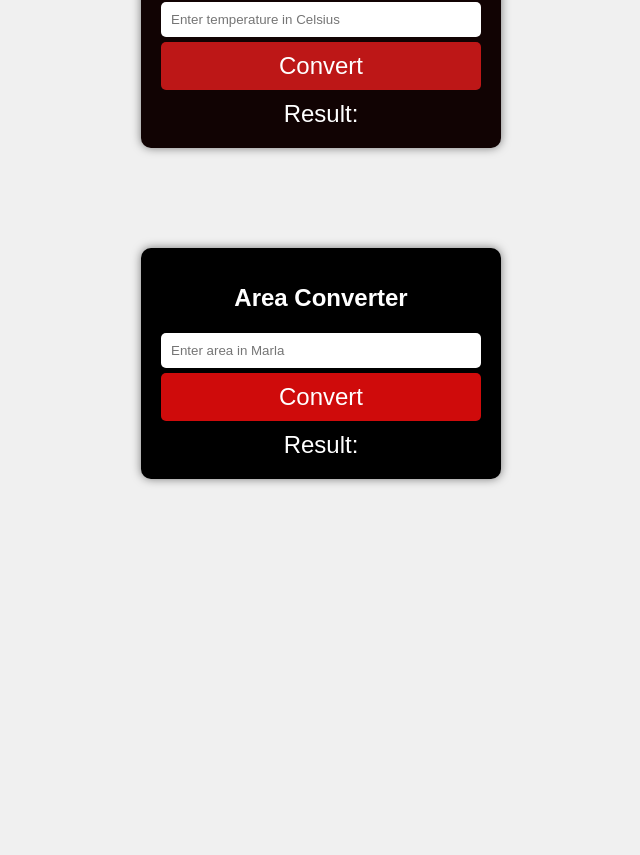
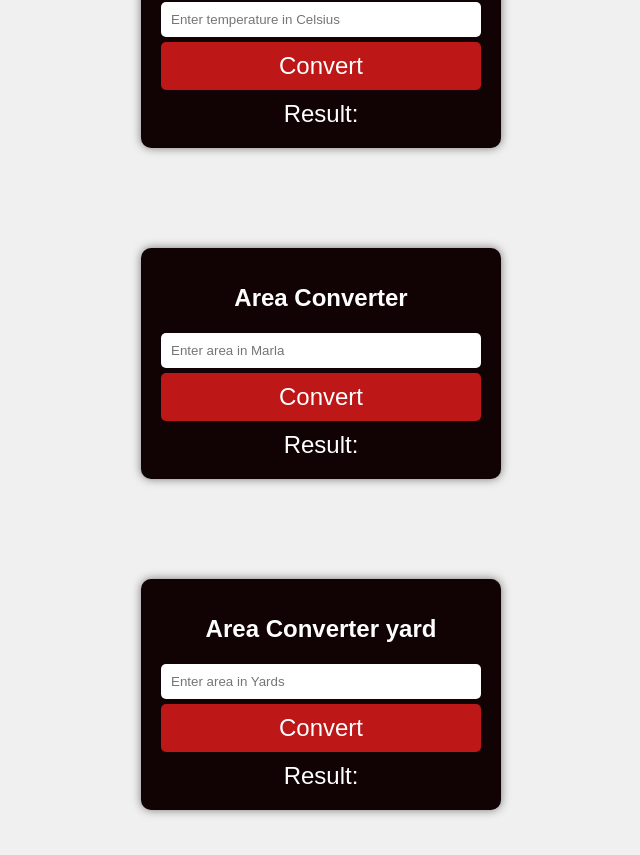
Before and after one commit to arsalan-ahmed7790/temperature-converter, a plain HTML site: page index.html in a window 1280 px wide. Shown: the part 183-1038 px from the top of the page, without its empty margins (319-959 px from the left). Before the commit the page ends 800 px from the top, so only its background shows below. Drawn offline with Linux system fonts and the light colour scheme.

Commit message:
adding area in yard converter

```diff
--- a/index.html
+++ b/index.html
@@ -16,15 +16,24 @@
 
 
 
-    <div class="aconverter">
+    <div class="converter">
         <h1>Area Converter</h1>
-        <form id="aconverter-form">
-            <input type="number" id="marla" placeholder="Enter area in Marla" required>
+        <form id="areaconverter-form">
+            <input type="text" id="marla" placeholder="Enter area in Marla" required>
             <button type="submit">Convert</button>
         </form>
         <div id="resul">Result: </div>
     </div>
 
+    <div class="converter">
+        <h1>Area Converter yard</h1>
+        <form id="yardconverter-form">
+            <input type="text" id="yards" placeholder="Enter area in Yards" required>
+            <button type="submit">Convert</button>
+        </form>
+        <div id="resut">Result: </div>
+    </div>
+
     <script src="script.js"></script>
 </body>
 </html>
--- a/script.js
+++ b/script.js
@@ -10,7 +10,7 @@ document.getElementById('converter-form').addEventListener('submit', function (e
     }
 });
 
-document.getElementById('aconverter-form').addEventListener('submit', function (e) {
+document.getElementById('areaconverter-form').addEventListener('submit', function (e) {
     e.preventDefault();
     const marla = parseFloat(document.getElementById('marla').value);
     const squareFeet = marla * 272.25; // 1 Marla = 272.25 square feet
@@ -21,3 +21,15 @@ document.getElementById('aconverter-form').addEventListener('submit', function (
         document.getElementById('resul').textContent = 'Result: Invalid input';
     }
 });
+
+document.getElementById('yardconverter-form').addEventListener('submit', function (e) {
+    e.preventDefault();
+    const yards = parseFloat(document.getElementById('yards').value);
+    const squareFeet = yards * 9; // 1 Yard = 9 square feet
+
+    if (!isNaN(squareFeet)) {
+        document.getElementById('resut').textContent = `Result: ${squareFeet.toFixed(2)} square feet`;
+    } else {
+        document.getElementById('resut').textContent = 'Result: Invalid input';
+    }
+});
--- a/style.css
+++ b/style.css
@@ -52,48 +52,11 @@ button:hover {
 
 /*area convertr*/
 
-.aconverter {
-    background-color: #000000;
-    width: 320px;
-    margin: 100px auto;
-    border-radius: 10px;
-    box-shadow: 0px 0px 10px rgba(0, 0, 0, 0.5);
-    color: white;
-    padding: 20px;
-}
-
-.aconverter h1 {
-    font-size: 24px;
-}
-
-.aconverter form {
-    display: flex;
-    flex-direction: column;
-}
-
-.aconverter input {
-    margin: 5px 0;
-    padding: 10px;
-    border: none;
-    border-radius: 5px;
-}
-
-.aconverter button {
-    background-color: #cf0b0b;
-    color: white;
-    font-size: 24px;
-    border: none;
-    border-radius: 5px;
-    padding: 10px;
-    cursor: pointer;
-    transition: background-color 0.3s;
-}
-
-.aconverter button:hover {
-    background-color: #555;
-}
-
-.aconverter #resul {
+#resul {
     margin-top: 10px;
     font-size: 24px;
 }
+#resut {
+    margin-top: 10px;
+    font-size: 24px;
+}
```
